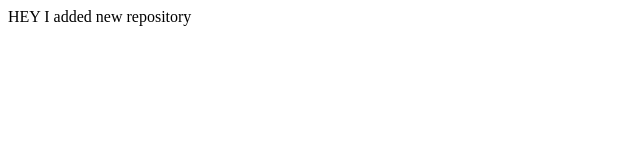
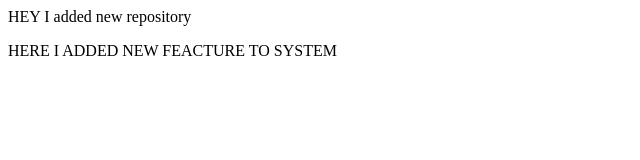
Before and after one commit to Ankitbettiah/localrepooo, a plain HTML site: page index.html in a window 1280 px wide. Shown: the whole page, without its empty margins (0-640 px from the left). Drawn offline with Linux system fonts and the light colour scheme.

Commit message:
added a new brach

```diff
--- a/index.html
+++ b/index.html
@@ -1 +1,2 @@
 <p>HEY I added new repository</p>
+<p>HERE I ADDED NEW FEACTURE TO SYSTEM</p>
```
